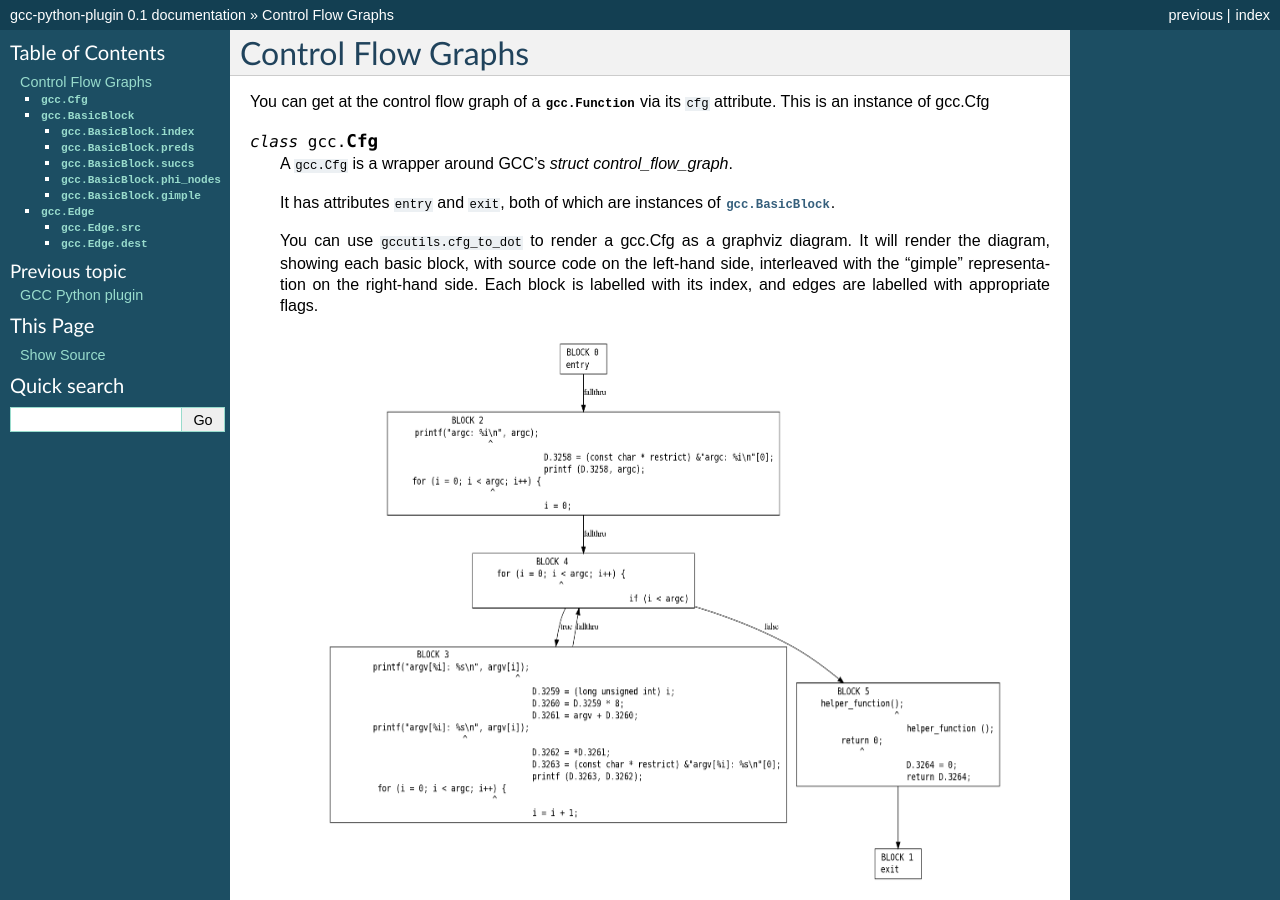
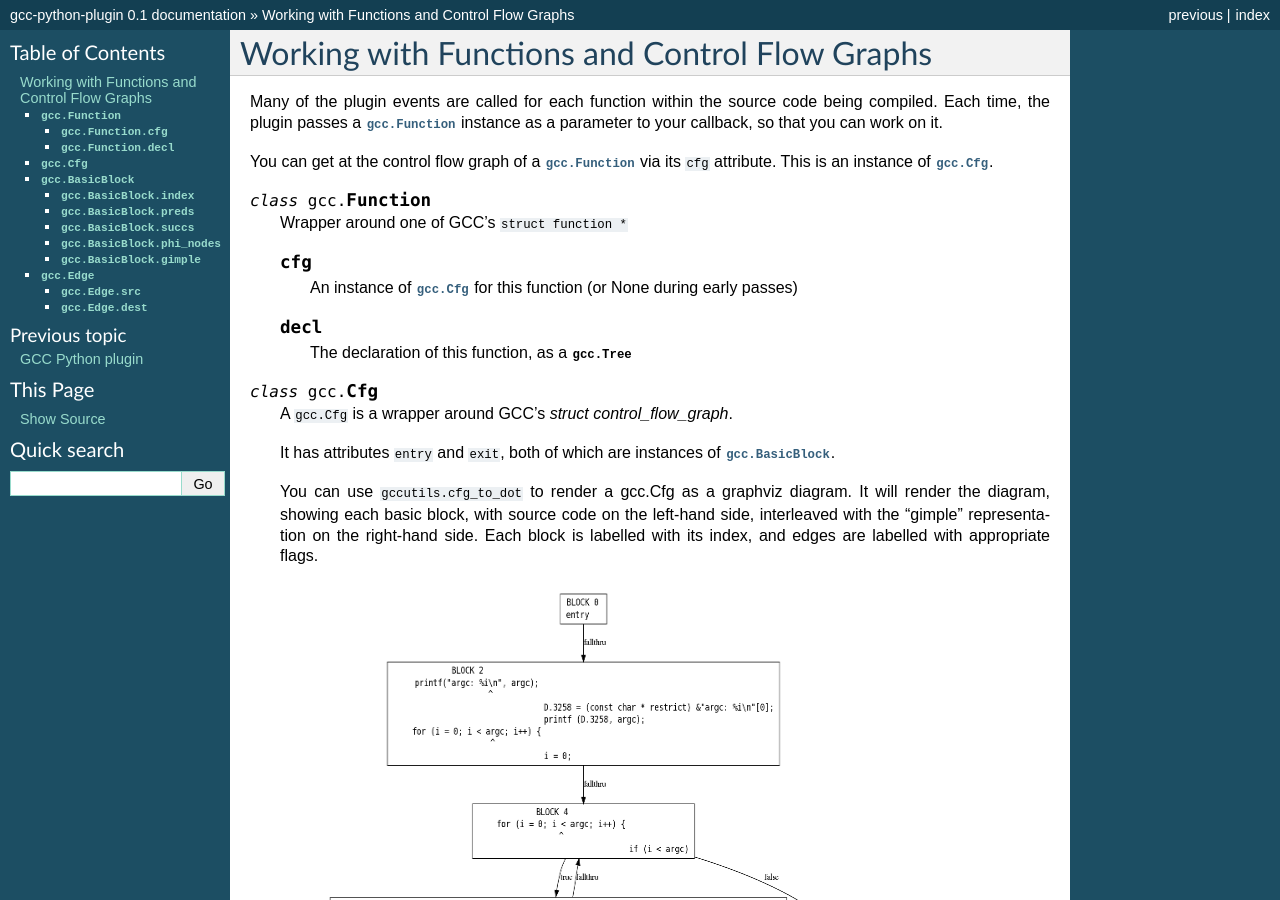
Before and after one commit to davidmalcolm/gcc-python-plugin, a Sphinx documentation site: the page built from docs/cfg.rst, in a window 1280 px wide and 900 px high. Built offline with Sphinx 7.4.7, drawn with Linux system fonts in a browser that asks for light colours; some of the changed text lies outside the part shown.

Commit message:
Add docs about gcc.Function

```diff
--- a/docs/cfg.rst
+++ b/docs/cfg.rst
@@ -1,7 +1,21 @@
-Control Flow Graphs
-===================
+Working with Functions and Control Flow Graphs
+==============================================
 
-You can get at the control flow graph of a :py:class:`gcc.Function` via its ``cfg`` attribute.  This is an instance of gcc.Cfg
+Many of the plugin events are called for each function within the source code being compiled.  Each time, the plugin passes a :py:class:`gcc.Function` instance as a parameter to your callback, so that you can work on it.
+
+You can get at the control flow graph of a :py:class:`gcc.Function` via its ``cfg`` attribute.  This is an instance of :py:class:`gcc.Cfg`.
+
+.. py:class:: gcc.Function
+
+   Wrapper around one of GCC's ``struct function *``
+
+   .. py:attribute:: cfg
+
+      An instance of :py:class:`gcc.Cfg` for this function (or None during early passes)
+
+   .. py:attribute:: decl
+
+      The declaration of this function, as a :py:class:`gcc.Tree`
 
 .. py:class:: gcc.Cfg
 
@@ -67,7 +81,7 @@ You can get at the control flow graph of a :py:class:`gcc.Function` via its ``cf
 
 .. py:class:: gcc.Edge
 
-  A wrapper around GCC's "edge" type.
+  A wrapper around GCC's `edge` type.
 
   .. py:attribute:: src
 
```
